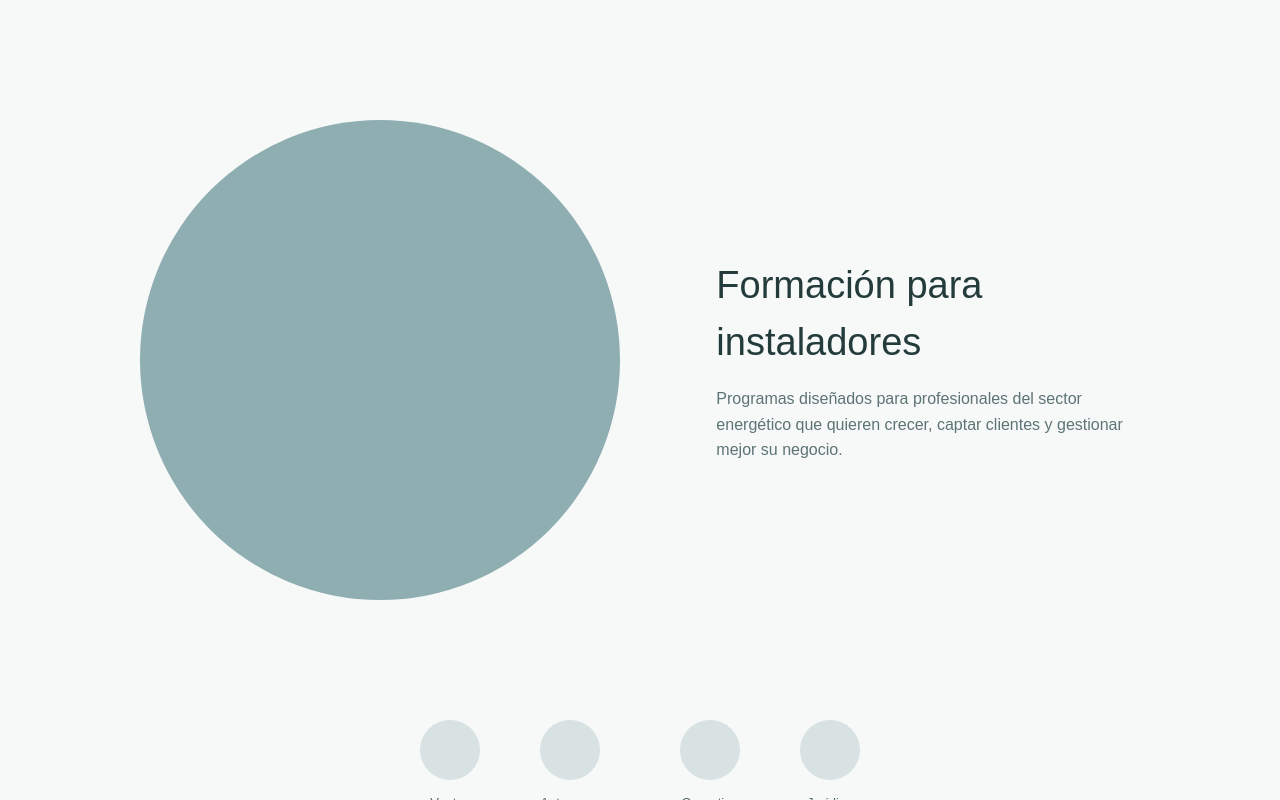
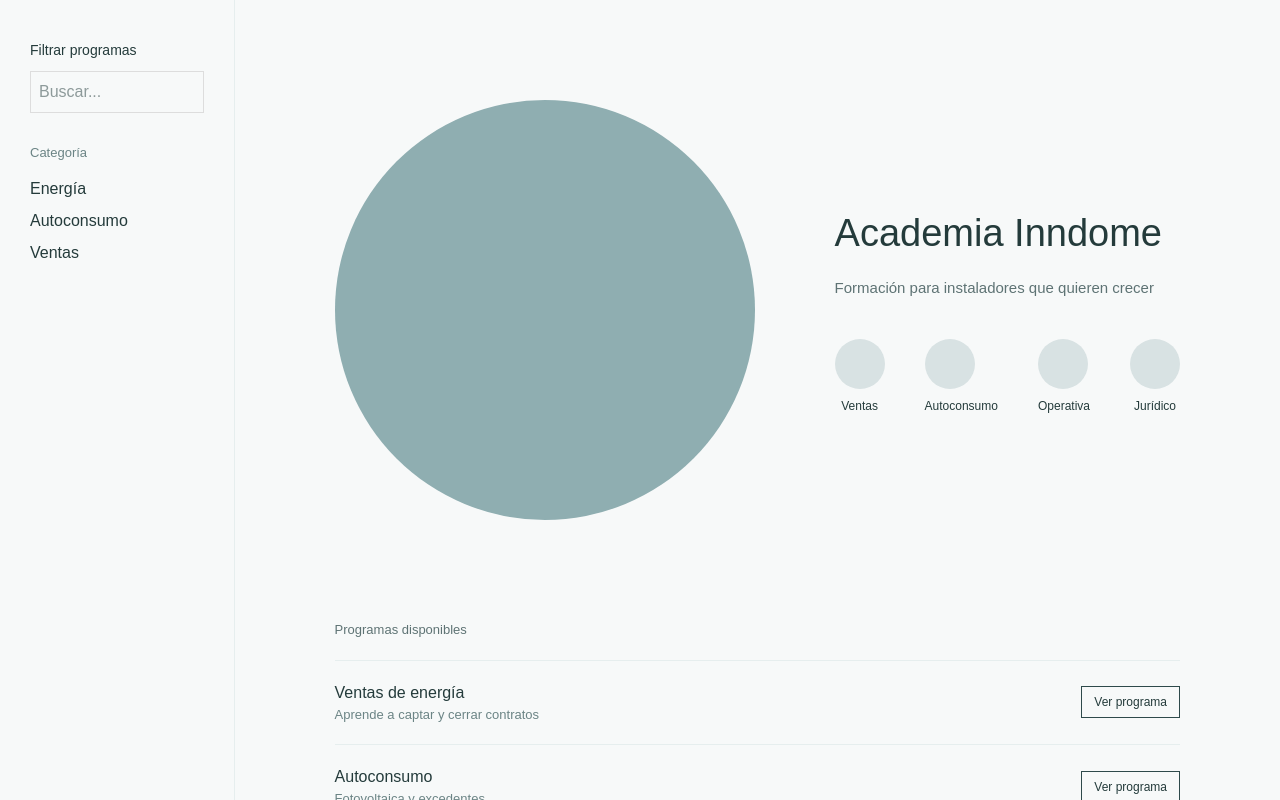
Before and after one commit to Inndome/academa-inndome, a Next.js app: page / in a window 1280 px wide. Shown: the top 800 px of the page. Built offline with nearby package versions, Linux system fonts and the light colour scheme.

Commit message:
Update page.tsx

```diff
--- a/app/page.tsx
+++ b/app/page.tsx
@@ -3,54 +3,84 @@
     <div style={{
       fontFamily: "Arial, sans-serif",
       background: "#f7f9f9",
-      color: "#243b3b"
+      color: "#243b3b",
+      display: "flex"
     }}>
 
-      {/* HERO GRID */}
+      {/* SIDEBAR IZQUIERDA */}
       <div style={{
-        display: "grid",
-        gridTemplateColumns: "1.2fr 1fr",
-        alignItems: "center",
-        padding: "120px 100px",
-        gap: "60px"
+        width: "260px",
+        padding: "40px 30px",
+        borderRight: "1px solid #e6eeee",
+        minHeight: "100vh"
       }}>
 
-        {/* CÍRCULO */}
-        <div style={{
-          width: "480px",
-          height: "480px",
-          borderRadius: "50%",
-          background: "#8faeb1",
-          marginLeft: "40px"
-        }} />
+        <p style={{ fontSize: "14px", marginBottom: "10px" }}>
+          Filtrar programas
+        </p>
 
-        {/* TEXTO */}
-        <div>
-          <h1 style={{
-            fontSize: "38px",
-            fontWeight: "500",
-            marginBottom: "15px"
-          }}>
-            Formación para instaladores
-          </h1>
+        <input
+          placeholder="Buscar..."
+          style={{
+            width: "100%",
+            padding: "8px",
+            border: "1px solid #ddd",
+            marginBottom: "30px"
+          }}
+        />
 
-          <p style={{
-            color: "#5e7374",
-            lineHeight: "1.6",
-            maxWidth: "420px"
-          }}>
-            Programas diseñados para profesionales del sector energético que quieren crecer, captar clientes y gestionar mejor su negocio.
+        <p style={{ fontSize: "13px", color: "#6b8485" }}>
+          Categoría
         </p>
+
+        <div style={{ marginTop: "10px", lineHeight: "2" }}>
+          <div>Energía</div>
+          <div>Autoconsumo</div>
+          <div>Ventas</div>
         </div>
 
       </div>
 
+      {/* CONTENIDO */}
+      <div style={{ flex: 1 }}>
+
+        {/* HERO */}
+        <div style={{
+          display: "flex",
+          alignItems: "center",
+          gap: "80px",
+          padding: "100px"
+        }}>
+
+          <div style={{
+            width: "420px",
+            height: "420px",
+            borderRadius: "50%",
+            background: "#8faeb1"
+          }} />
+
+          <div>
+            <h1 style={{
+              fontSize: "38px",
+              fontWeight: "400",
+              marginBottom: "15px"
+            }}>
+              Academia Inndome
+            </h1>
+
+            <p style={{
+              fontSize: "15px",
+              color: "#5e7374",
+              maxWidth: "420px"
+            }}>
+              Formación para instaladores que quieren crecer
+            </p>
+
             {/* ICONOS */}
             <div style={{
               display: "flex",
-        justifyContent: "center",
-        gap: "60px",
-        marginBottom: "80px"
+              gap: "40px",
+              marginTop: "40px"
             }}>
               {cat("Ventas")}
               {cat("Autoconsumo")}
@@ -58,15 +88,17 @@
               {cat("Jurídico")}
             </div>
 
+          </div>
+
+        </div>
+
         {/* LISTADO */}
-      <div style={{
-        padding: "0 100px 100px"
-      }}>
+        <div style={{ padding: "0 100px 80px" }}>
 
           <p style={{
-          marginBottom: "30px",
-          fontSize: "14px",
-          color: "#4a6061"
+            fontSize: "13px",
+            marginBottom: "20px",
+            color: "#5e7374"
           }}>
             Programas disponibles
           </p>
@@ -79,6 +111,7 @@
         </div>
 
       </div>
+    </div>
   );
 }
 
@@ -86,13 +119,13 @@
   return (
     <div style={{ textAlign: "center" }}>
       <div style={{
-        width: "60px",
-        height: "60px",
+        width: "50px",
+        height: "50px",
         borderRadius: "50%",
         background: "#d8e2e3",
-        marginBottom: "10px"
+        marginBottom: "8px"
       }} />
-      <span style={{ fontSize: "13px", color: "#516a6b" }}>{text}</span>
+      <div style={{ fontSize: "12px" }}>{text}</div>
     </div>
   );
 }
@@ -104,17 +137,22 @@
       justifyContent: "space-between",
       alignItems: "center",
       padding: "20px 0",
-      borderTop: "1px solid #e3ecec"
+      borderTop: "1px solid #e6eeee"
     }}>
       <div>
-        <strong style={{ fontWeight: "500" }}>{title}</strong>
-        <p style={{ fontSize: "13px", color: "#6b8485" }}>{desc}</p>
+        <div style={{ fontWeight: "500" }}>{title}</div>
+        <div style={{
+          fontSize: "13px",
+          color: "#6b8485"
+        }}>
+          {desc}
+        </div>
       </div>
 
       <button style={{
         border: "1px solid #2e4a4b",
         background: "transparent",
-        padding: "6px 14px",
+        padding: "6px 12px",
         fontSize: "12px"
       }}>
         Ver programa
```
Lines whose indentation alone changed are shown as unchanged.
